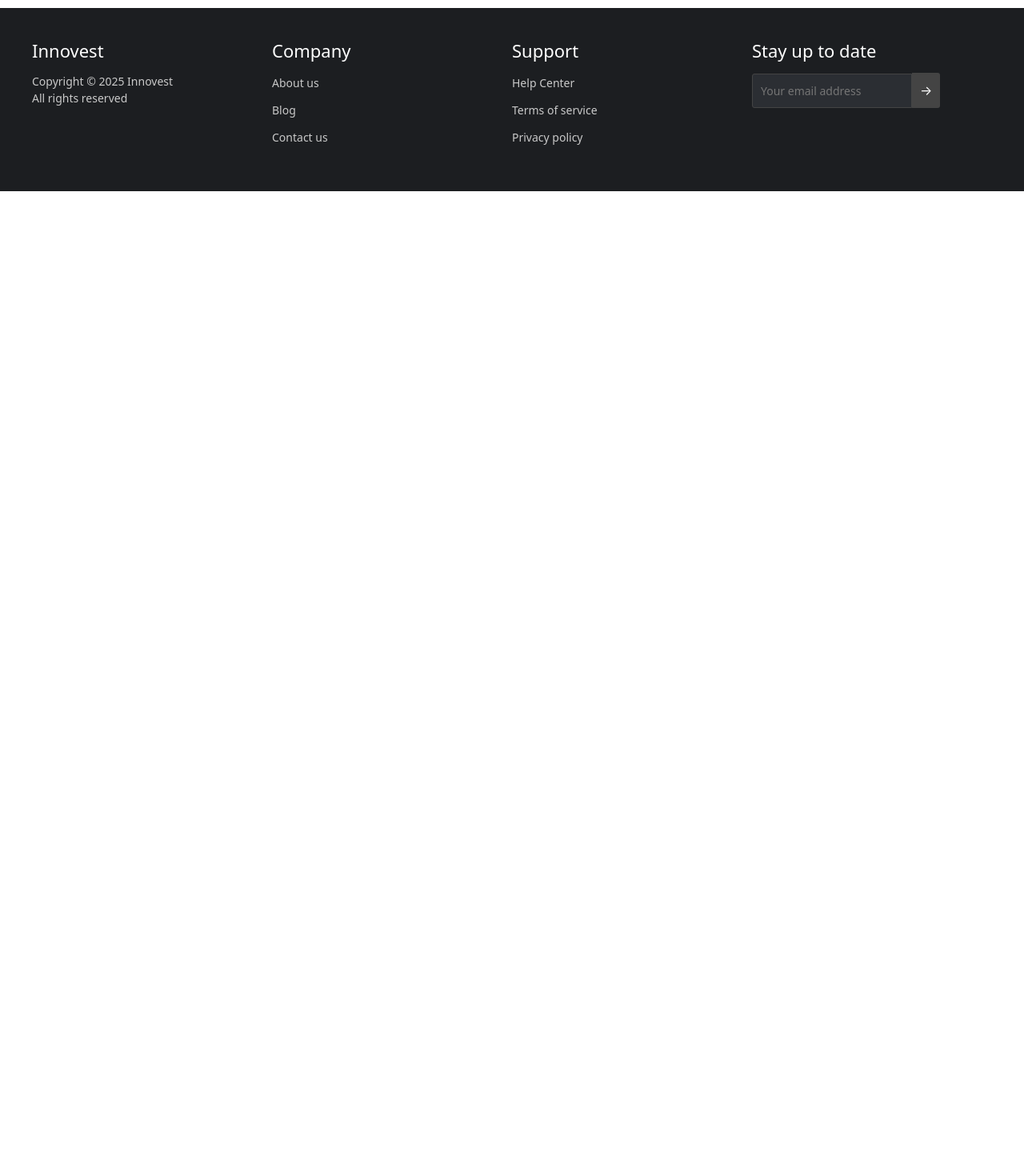
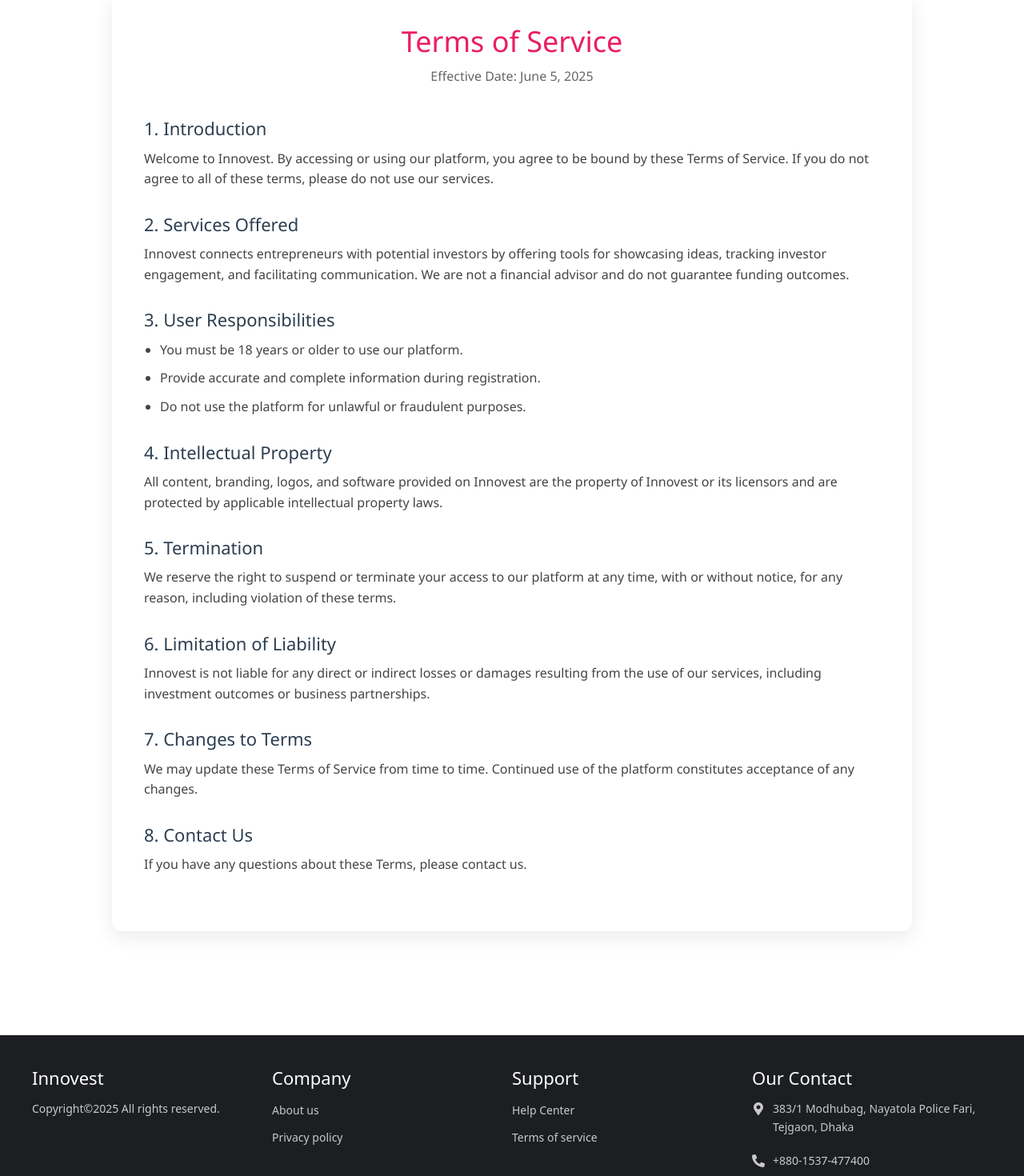
Before and after one commit to kazi-kamruddin/Innovest, a React (Vite) app in the folder frontEnd/: page /terms in a window 1280 px wide. Shown: the part 120-1590 px from the top of the page at 80% size. Before the commit the page ends 800 px from the top, so only its background shows below. Built offline with nearby package versions, Linux system fonts and the light colour scheme.

Commit message:
created privacy and terms page fixes #79

```diff
--- a/frontEnd/src/App.jsx
+++ b/frontEnd/src/App.jsx
@@ -15,6 +15,8 @@
 import ProfileInvestorInfo from "./pages/ProfileInvestorInfo.jsx";
 
 import Help from "./pages/Help.jsx";
+import Privacy from "./pages/Privacy.jsx";
+import Terms from "./pages/Terms.jsx";
 
 import FundDash from "./pages/FundDash";
 import FundDashCreatePitch from "./pages/FundDashCreatePitch";
@@ -52,6 +54,8 @@
         <Routes >
           <Route path="/" element={<LandingPage />} />
           <Route path="/help" element={<Help />} />
+          <Route path="/privacy" element={<Privacy />} />
+          <Route path="/terms" element={<Terms />} />
           <Route path="/about-us" element={<AboutUs />} />
           <Route path="/messages" element={<Messages />} />
 
--- a/frontEnd/src/components/Footer.jsx
+++ b/frontEnd/src/components/Footer.jsx
@@ -1,7 +1,9 @@
 import React from "react";
 import { Link } from "react-router-dom";
+import { FaMapMarkerAlt, FaPhoneAlt } from "react-icons/fa";
 import "../styles/footer.css";
 import '../pages/AboutUs.jsx';
+import '../pages/Help.jsx';
 
 function Footer() {
   return (
@@ -9,35 +11,35 @@
       <div className="footer-container">
         <div className="footer-section">
           <h3>Innovest</h3>
-          <p>Copyright © 2025 Innovest<br />All rights reserved</p>
-          {/* <div className="social-icons">
-            <img src="src/images/footer.jpeg" alt="Facebook" />
-            <img src="src/images/footer2.jpeg" alt="Instagram" />
-            <img src="src/images/footer3.jpeg" alt="Twitter" />
-          </div> */}
+          <p>Copyright©2025 All rights reserved.</p>
         </div>
+
         <div className="footer-section">
           <h3>Company</h3>
           <ul>
             <li><Link to="/about-us">About us</Link></li>
-            <li><a href="#">Blog</a></li>
-            <li><a href="#">Contact us</a></li>
+            <li><Link to="/privacy">Privacy policy</Link></li>
           </ul>
         </div>
+
         <div className="footer-section">
           <h3>Support</h3>
           <ul>
             <li><Link to="/help" >Help Center</Link></li>
-            <li><a href="#">Terms of service</a></li>
-            <li><a href="#">Privacy policy</a></li>
+            <li><Link to="/terms">Terms of service</Link></li>
           </ul>
         </div>
+
         <div className="footer-section">
-          <h3>Stay up to date</h3>
-          <form className="newsletter">
-            <input type="email" placeholder="Your email address" />
-            <button type="submit">→</button>
-          </form>
+          <h3>Our Contact</h3>
+          <p className="contact-line">
+            <FaMapMarkerAlt className="footer-icon" />
+            383/1 Modhubag, Nayatola Police Fari, Tejgaon, Dhaka
+          </p>
+          <p className="contact-line">
+            <FaPhoneAlt className="footer-icon" />
+            +880-1537-477400
+          </p>
         </div>
       </div>
     </footer>
--- /dev/null
+++ b/frontEnd/src/pages/Privacy.jsx
@@ -0,0 +1,78 @@
+import React from "react";
+import "../styles/Privacy.css";
+
+const Privacy = () => {
+  return (
+    <div className="privacy-policy">
+      <div className="privacy-container">
+        <h1>Privacy Policy</h1>
+        <p>Last updated: June 5, 2025</p>
+
+        <section>
+          <h2>1. Introduction</h2>
+          <p>
+            Welcome to Innovest. Your privacy is critically important to us. This Privacy Policy describes how we collect, use, and protect your personal information when you interact with our platform.
+          </p>
+        </section>
+
+        <section>
+          <h2>2. Information We Collect</h2>
+          <ul>
+            <li><strong>Personal Information:</strong> Name, email, phone number, company details, etc.</li>
+            <li><strong>Usage Data:</strong> Pages visited, time spent on site, device type, browser, etc.</li>
+            <li><strong>Communication Data:</strong> Messages, inquiries, or feedback submitted through our platform.</li>
+          </ul>
+        </section>
+
+        <section>
+          <h2>3. How We Use Your Information</h2>
+          <p>We use the collected data to:</p>
+          <ul>
+            <li>Match startups with suitable investors</li>
+            <li>Improve our platform functionality and user experience</li>
+            <li>Send updates, insights, and relevant communications</li>
+            <li>Respond to inquiries and provide customer support</li>
+          </ul>
+        </section>
+
+        <section>
+          <h2>4. Data Sharing & Security</h2>
+          <p>
+            We do not sell your personal data. Information may be shared with partners or service providers strictly for the purposes outlined above. We employ modern security measures to protect your data from unauthorized access or disclosure.
+          </p>
+        </section>
+
+        <section>
+          <h2>5. Your Rights</h2>
+          <p>You have the right to:</p>
+          <ul>
+            <li>Access or correct your personal data</li>
+            <li>Request deletion of your data</li>
+            <li>Opt-out of marketing communications</li>
+          </ul>
+        </section>
+
+        <section>
+          <h2>6. Third-Party Links</h2>
+          <p>
+            Our platform may contain links to third-party websites. We are not responsible for the content or privacy practices of those sites.
+          </p>
+        </section>
+
+        <section>
+          <h2>7. Changes to This Policy</h2>
+          <p>
+            We may update our Privacy Policy from time to time. We encourage users to review this page periodically for any changes.
+          </p>
+        </section>
+
+        <section>
+          <h2>8. Contact Us</h2>
+          <p>If you have any questions about this Privacy Policy, feel free to contact us.</p>
+        </section>
+      </div>
+    </div>
+  );
+};
+
+export default Privacy;
--- /dev/null
+++ b/frontEnd/src/pages/Terms.jsx
@@ -0,0 +1,75 @@
+import React from "react";
+import "../styles/Terms.css";
+
+const Terms = () => {
+  return (
+    <div className="terms-container">
+      <div className="terms-header">
+        <h1>Terms of Service</h1>
+        <p>Effective Date: June 5, 2025</p>
+      </div>
+
+      <div className="terms-content">
+        <section>
+          <h2>1. Introduction</h2>
+          <p>
+            Welcome to Innovest. By accessing or using our platform, you agree to be bound by these Terms of Service. If you do not agree to all of these terms, please do not use our services.
+          </p>
+        </section>
+
+        <section>
+          <h2>2. Services Offered</h2>
+          <p>
+            Innovest connects entrepreneurs with potential investors by offering tools for showcasing ideas, tracking investor engagement, and facilitating communication. We are not a financial advisor and do not guarantee funding outcomes.
+          </p>
+        </section>
+
+        <section>
+          <h2>3. User Responsibilities</h2>
+          <ul>
+            <li>You must be 18 years or older to use our platform.</li>
+            <li>Provide accurate and complete information during registration.</li>
+            <li>Do not use the platform for unlawful or fraudulent purposes.</li>
+          </ul>
+        </section>
+
+        <section>
+          <h2>4. Intellectual Property</h2>
+          <p>
+            All content, branding, logos, and software provided on Innovest are the property of Innovest or its licensors and are protected by applicable intellectual property laws.
+          </p>
+        </section>
+
+        <section>
+          <h2>5. Termination</h2>
+          <p>
+            We reserve the right to suspend or terminate your access to our platform at any time, with or without notice, for any reason, including violation of these terms.
+          </p>
+        </section>
+
+        <section>
+          <h2>6. Limitation of Liability</h2>
+          <p>
+            Innovest is not liable for any direct or indirect losses or damages resulting from the use of our services, including investment outcomes or business partnerships.
+          </p>
+        </section>
+
+        <section>
+          <h2>7. Changes to Terms</h2>
+          <p>
+            We may update these Terms of Service from time to time. Continued use of the platform constitutes acceptance of any changes.
+          </p>
+        </section>
+
+        <section>
+          <h2>8. Contact Us</h2>
+          <p>
+            If you have any questions about these Terms, please contact us.
+          </p>
+        </section>
+      </div>
+    </div>
+  );
+};
+
+export default Terms;
--- /dev/null
+++ b/frontEnd/src/styles/Privacy.css
@@ -0,0 +1,69 @@
+.privacy-policy {
+  padding: 40px 20px;
+  background-color: #fdfdfd;
+  font-family: 'Segoe UI', Tahoma, Geneva, Verdana, sans-serif;
+  color: #333;
+  display: flex;
+  justify-content: center;
+}
+
+.privacy-container {
+  max-width: 900px;
+  background: #fff;
+  padding: 40px;
+  border-radius: 12px;
+  box-shadow: 0 5px 25px rgba(0, 0, 0, 0.08);
+  margin-top: -18px;
+}
+
+.privacy-container h1 {
+  font-size: 38px;
+  margin-bottom: 20px;
+  color: #e91e63;
+}
+
+.privacy-container h2 {
+  margin-top: 30px;
+  font-size: 24px;
+  color: #444;
+}
+
+.privacy-container p {
+  font-size: 16px;
+  line-height: 1.8;
+  margin-top: 10px;
+}
+
+.privacy-container ul {
+  list-style-type: disc;
+  padding-left: 20px;
+  margin-top: 10px;
+}
+
+.privacy-container ul li {
+  margin-bottom: 8px;
+}
+
+.privacy-container a {
+  color: #0077cc;
+  text-decoration: none;
+}
+
+.privacy-container a:hover {
+  text-decoration: underline;
+}
+
+/* Responsive */
+@media screen and (max-width: 768px) {
+  .privacy-container {
+    padding: 20px;
+  }
+
+  .privacy-container h1 {
+    font-size: 28px;
+  }
+
+  .privacy-container h2 {
+    font-size: 20px;
+  }
+}
--- /dev/null
+++ b/frontEnd/src/styles/Terms.css
@@ -0,0 +1,66 @@
+.terms-container {
+  max-width: 1000px;
+  margin: 40px auto;
+  padding: 40px;
+  background-color: #ffffff;
+  border-radius: 12px;
+  box-shadow: 0 8px 24px rgba(0, 0, 0, 0.08);
+  font-family: 'Segoe UI', sans-serif;
+  color: #333;
+  margin-top: 110px;
+}
+
+.terms-header {
+  text-align: center;
+  margin-bottom: 40px;
+}
+
+.terms-header h1 {
+  font-size: 36px;
+  color: #e91e63;
+  margin-bottom: 10px;
+}
+
+.terms-header p {
+  font-size: 16px;
+  color: #666;
+}
+
+.terms-content section {
+  margin-bottom: 30px;
+}
+
+.terms-content h2 {
+  font-size: 22px;
+  color: #2c3e50;
+  margin-bottom: 12px;
+}
+
+.terms-content p,
+.terms-content ul {
+  font-size: 16px;
+  line-height: 1.6;
+  color: #444;
+}
+
+.terms-content ul {
+  padding-left: 20px;
+}
+
+.terms-content li {
+  margin-bottom: 10px;
+}
+
+@media (max-width: 768px) {
+  .terms-container {
+    padding: 20px;
+  }
+
+  .terms-header h1 {
+    font-size: 28px;
+  }
+
+  .terms-content h2 {
+    font-size: 20px;
+  }
+}
--- a/frontEnd/src/styles/footer.css
+++ b/frontEnd/src/styles/footer.css
@@ -53,33 +53,18 @@
     height: 21px;
     margin-right: 19px;
   }
-
-  .newsletter {
-    display: flex;
-    align-items: center;
+  .contact-line {
+  display: flex;
+  align-items: start;
+  font-size: 14px;
+  margin-bottom: 10px;
+  line-height: 1.6;
   }
 
-  .newsletter input {
-    padding: 10px;
-    font-size: 14px;
-    border: 1px solid #444;
-    border-radius: 3px 0 0 3px;
-    background-color: #2b2e33;
-    color: white;
-    outline: none;
-    width: 200px;
+  .footer-icon {
+  margin-right: 10px;
+  color: #c9c9c9;
+  font-size: 16px;
+  flex-shrink: 0;
+  margin-top: 3px;
   }
-
-  .newsletter button {
-    padding: 10px;
-    border: none;
-    background-color: #444;
-    color: #ffffff;
-    font-size: 16px;
-    border-radius: 0 3px 3px 0;
-    cursor: pointer;
-  }
-
-  .newsletter button:hover {
-    background-color: #555;
-  }
```
